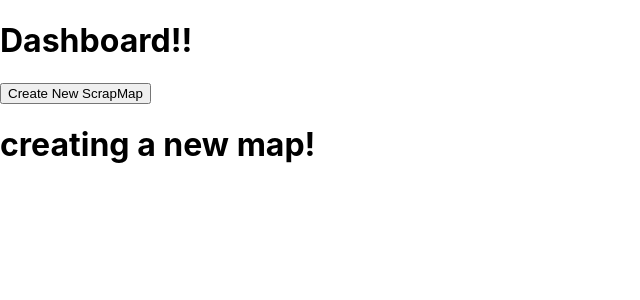
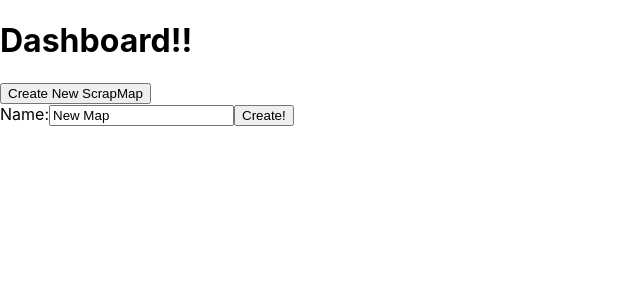
Before and after one commit to TiaSinghania/scrap-map, a React (Create React App) app: page /dashboard in a window 1280 px wide. Both pictures are taken after a click on the button "Create New ScrapMap". Shown: the top 300 px of the page, without its empty margins (0-640 px from the left). Built offline with nearby package versions, Linux system fonts and the light colour scheme.

Commit message:
integrated backend database to create map (actually adds data to backend)

```diff
--- a/src/components/auth-comp.js
+++ b/src/components/auth-comp.js
@@ -1,5 +1,5 @@
 import { useNavigate } from "react-router-dom";
-import { signInWithGooglePopup } from "../utils/firebase-utils"
+import { signInWithGooglePopup } from "../firebase"
 
 const SignIn = () => {
     const navigate = useNavigate(); // React Router hook for navigation
--- a/src/components/create-map-view.js
+++ b/src/components/create-map-view.js
@@ -1,8 +1,39 @@
+import { useState } from 'react';
+import { db } from "../firebase"; // Import Firestore setup
+import { collection, addDoc } from "firebase/firestore";
+
 function CreateMapView() {
+    const [map, setMap] = useState (
+        {
+            name: "New Map",
+            pins: [],
+        }
+    )
+
+    const createMap = async (e) => {
+        e.preventDefault();
+        try {
+            const docRef = await addDoc(collection(db, "maps"), map);
+            console.log("Document written with ID: ", docRef.id);
+            setMap({ ...map, name: "New Map", pins: [] }); // Reset form after submission
+        } catch (e) {
+            console.error("Error adding document: ", e);
+        }
+    };
+
     return (
-        <div>
-            <h1>creating a new map!</h1>
-        </div>
-    )
+    <div>
+    <form onSubmit={createMap}>
+      <label>
+        Name:
+        <input
+            value={map.name}
+            onChange={e => {setMap({...map, name: e.target.value});}}
+        />
+      </label>
+      <button type="submit"> Create!</button>
+    </form>
+    </div>
+    );
 }
 export default CreateMapView;
```
Also changed, not shown: src/firebase.js (renamed from src/utils/firebase-utils.js).
